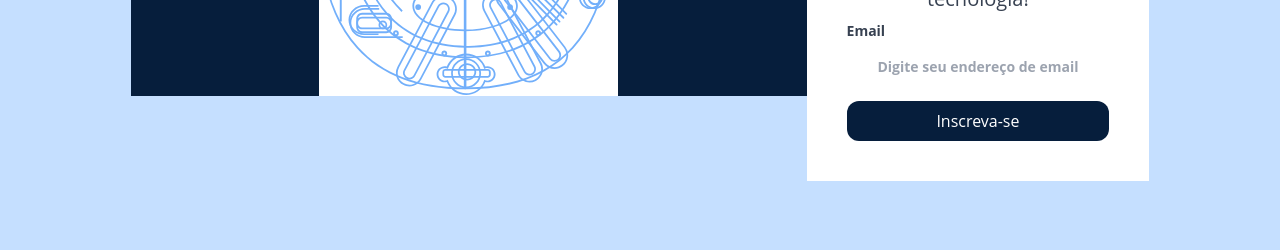
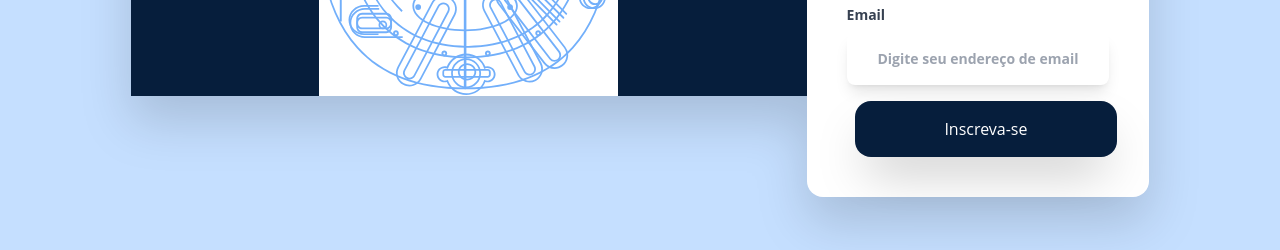
Before and after one commit to devguimaraes/tailwindCSS, a website built with Vite: page newsletter.html in a window 1280 px wide. Shown: the part 550-800 px from the top of the page. Built offline with nearby package versions, Linux system fonts and the light colour scheme.

Commit message:
Aula sobre pseudo Classes e ring Tailwind

```diff
--- a/newsletter.html
+++ b/newsletter.html
@@ -34,13 +34,13 @@
 
 <body class="bg-azul-claro font-body flex justify-center items-center h-screen">
 
-	<main class="flex flex-col lg:flex-row w-5/6 px-6 justify-center items-center">
+	<main class="flex flex-col lg:flex-row w-5/6 px-6 justify-center items-center drop-shadow-2xl">
 
 		<section class="bg-azul-escuro w-screen hidden lg:block">
 			<img class="bg-white m-auto items-center " src=" image/icone-mergulhador.svg" alt="icone de mergulhador">
 		</section>
 
-		<section class="bg-white p-10 gap-6 mx-auto items-center justify-center">
+		<section class="bg-white p-10 gap-6 mx-auto items-center justify-center rounded-2xl">
 
 			<div class="">
 				<svg class="" width=" 35" height="20" viewBox="0 0 44 20" fill="none" xmlns="http://www.w3.org/2000/svg">
@@ -67,9 +67,11 @@
 
 			<form class="mx-auto flex flex-col justify-center">
 				<label class="text-gray-700 text-sm font-bold mb-2" for="email">Email</label>
-				<input class="text-sm font-bold w-full rounded-xl mb-4 py-2 placeholder:text-center" id="email" type="email"
-					placeholder="Digite seu endereço de email">
-				<button class="w-full py-2 text-white bg-azul-escuro hover:bg-azul-hover rounded-xl"
+				<input
+					class="text-sm text-center font-bold w-full rounded-lg  mb-4 py-4 shadow-lg focus:outline-none hover:border-azul-escuro hover:ring-2 hover:ring-azul-escuro focus:ring-1 focus:border-azul-escuro placeholder:text-center placolder:text-xs"
+					id="email" type="email" placeholder="Digite seu endereço de email">
+				<button
+					class="w-full shadow-2xl py-4 text-white bg-azul-escuro duration-150 translate-x-2 hover:bg-azul-hover rounded-2xl "
 					type="button">Inscreva-se</button>
 			</form>
 		</section>
--- a/src/js/main.js
+++ b/src/js/main.js
@@ -0,0 +1 @@
+console.log('brasul');
```
Also changed, not shown: .eslintrc.cjs, .prettierrc.cjs (renamed from .prettierrc.js).
